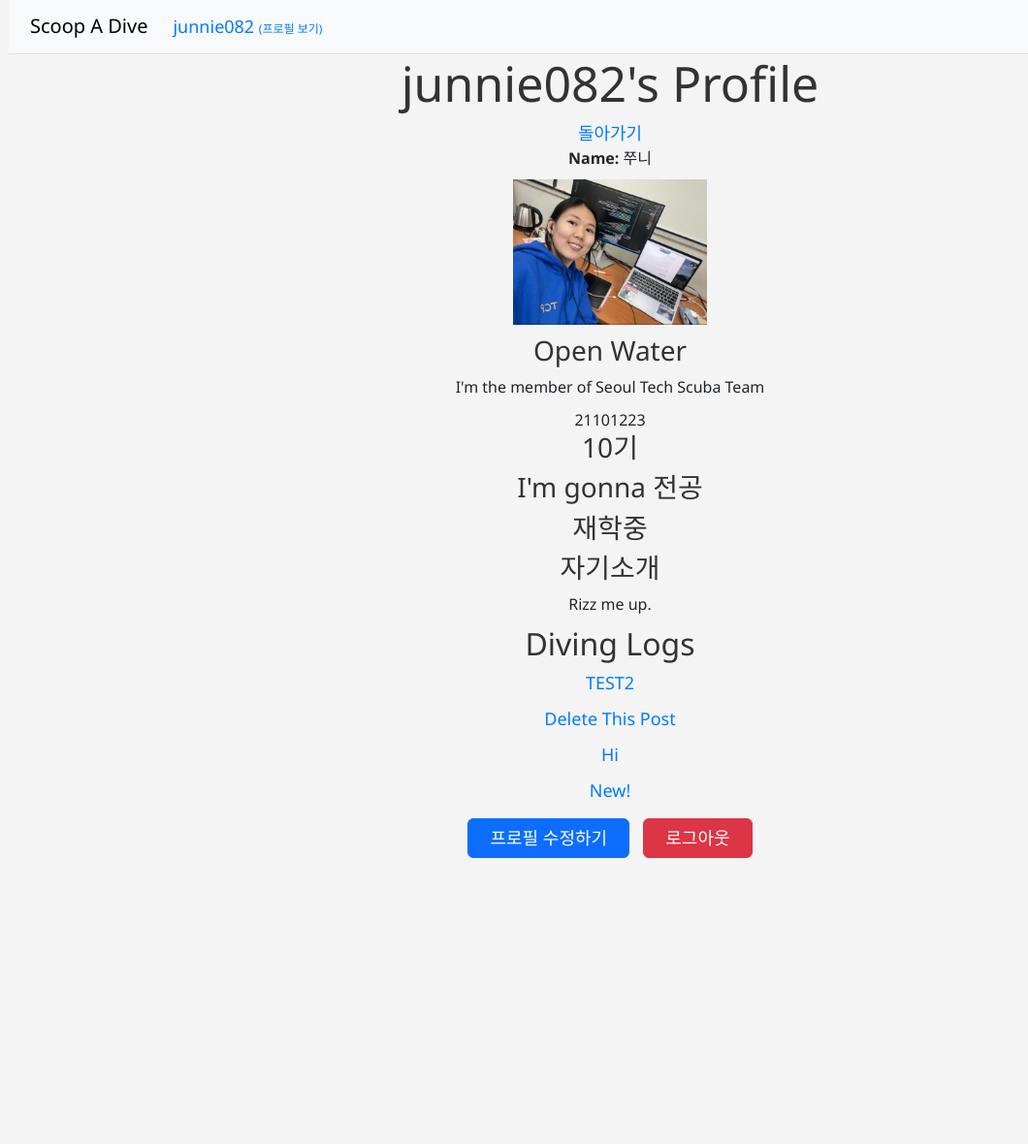
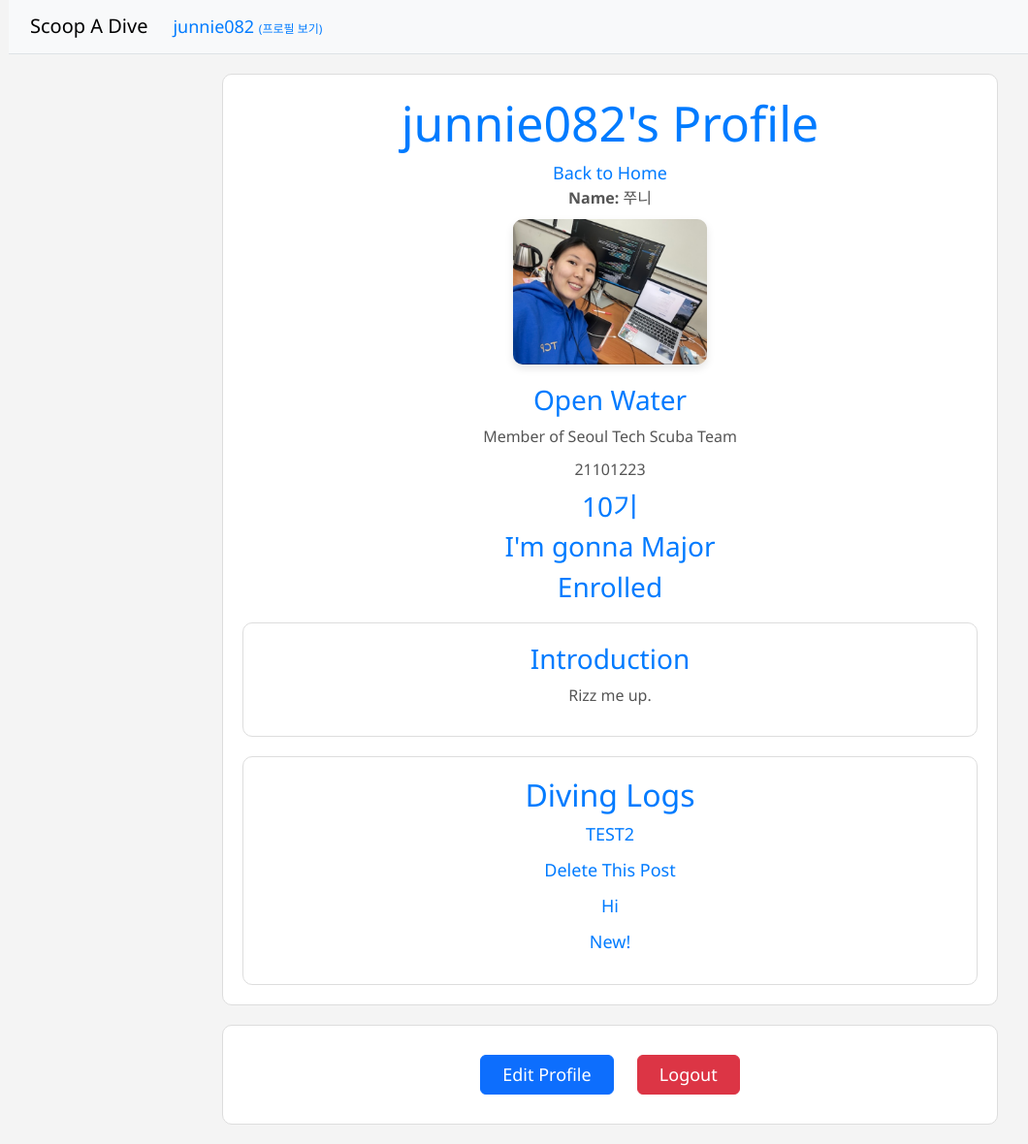
Before and after one commit to junnie082/Scoop-A-Dive, a Django app: page /profile/ in a window 1280 px wide. Shown: the part 21-1201 px from the top of the page at 97% size, without its empty margins (11-1071 px from the left). Before the commit the page ends 906 px from the top, so only its background shows below. Run offline with Django 5.2, Linux system fonts and the light colour scheme; a user stored in the database is signed in; data comes from the database, SQL or seed files in the repository; some libraries are stand-ins or nearby versions.

Commit message:
designa: first trial on profile design

```diff
--- a/scoopadive/main/templates/user_profile/profile.html
+++ b/scoopadive/main/templates/user_profile/profile.html
@@ -13,10 +13,16 @@
             padding: 0;
             text-align: center;
             background-color: #f4f4f4;
+            color: #333;
+        }
+
+        .container {
+            max-width: 800px;
+            margin: 0 auto;
         }
 
         h1, h2, h3 {
-            color: #333;
+            color: #007BFF;
         }
 
         a {
@@ -33,26 +39,38 @@
         p {
             font-size: 16px;
             margin-bottom: 10px;
+            color: #555;
         }
 
         img {
-            margin-bottom: 10px;
+            margin-bottom: 20px;
+            border-radius: 10px;
+            box-shadow: 0 4px 8px rgba(0, 0, 0, 0.1);
         }
 
         .btn {
-            margin: 5px;
+            margin: 10px;
+        }
+
+        .profile-section, .introduction-section, .logs-section, .button-section {
+            background-color: #fff;
+            border: 1px solid #ddd;
+            border-radius: 10px;
+            padding: 20px;
+            margin-top: 20px;
         }
     </style>
 </head>
 <body>
     {% include 'components/navbar.html' %}
+    <div class="container profile-section">
         <h1>{{ user.username }}'s Profile</h1>
-    <a href="/home">돌아가기</a>
+        <a href="/home">Back to Home</a>
 
         {% if profile %}
             <p><strong>Name:</strong> {{ profile.name }}</p>
             {% if profile.image %}
-            <img src="{{ profile.image.url }}" alt="" height="150"><br>
+                <img src="{{ profile.image.url }}" alt="{{ user.username }}'s Profile Image" height="150">
             {% endif %}
 
             {% if profile.diveLicense %}
@@ -60,46 +78,52 @@
             {% endif %}
 
             {% if profile.is_ststMember %}
-            <p>I'm the member of Seoul Tech Scuba Team</p>
+                <p>Member of Seoul Tech Scuba Team</p>
 
                 {% if profile.studentID %}
-                {{ profile.studentID }}
+                    <p>{{ profile.studentID }}</p>
                 {% endif %}
                 {% if profile.kisu %}
                     <h3>{{ profile.kisu }}기</h3>
                 {% endif %}
                 {% if profile.birthday %}
-                <h3>{{ profile.birthday }}, 만 {{ profile.age }}세</h3>
+                    <h3>{{ profile.birthday }}, {{ profile.age }} years old</h3>
                 {% endif %}
                 {% if profile.major %}
-                <h3>{{ profile.major }} 전공</h3>
+                    <h3>{{ profile.major }} Major</h3>
                 {% endif %}
                 {% if profile.is_absence %}
-                <h3>휴학중</h3>
+                    <h3>On Leave</h3>
                 {% else %}
-                <h3>재학중</h3>
+                    <h3>Enrolled</h3>
                 {% endif %}
             {% endif %}
 
             {% if profile.introduction %}
-            <h3>자기소개</h3>
+                <div class="introduction-section">
+                    <h3>Introduction</h3>
                     <p>{{ profile.introduction }}</p>
+                </div>
             {% endif %}
 
+            <div class="logs-section">
                 <h2>Diving Logs</h2>
                 {% for log in loglist %}
                     <p><a href="/home/{{ log.id }}">{{ log.logName }}</a></p>
                 {% endfor %}
+            </div>
 
         {% else %}
             <p>No profile found for this user.</p>
         {% endif %}
+    </div>
 
-    <button class="btn btn-primary"><a href="view_modify_profile/" style="color: white;">프로필 수정하기</a></button>
-    <button class="btn btn-danger"><a href="{% url 'common:logout' %}" style="color: white;">로그아웃</a></button>
+    <div class="container button-section">
+        <button class="btn btn-primary"><a href="view_modify_profile/" style="color: white;">Edit Profile</a></button>
+        <button class="btn btn-danger"><a href="{% url 'common:logout' %}" style="color: white;">Logout</a></button>
+    </div>
 
     <!-- Bootstrap JS -->
     <script src="{% static 'bootstrap.min.js' %}"></script>
-
 </body>
 </html>
```
Lines whose indentation alone changed are shown as unchanged.
